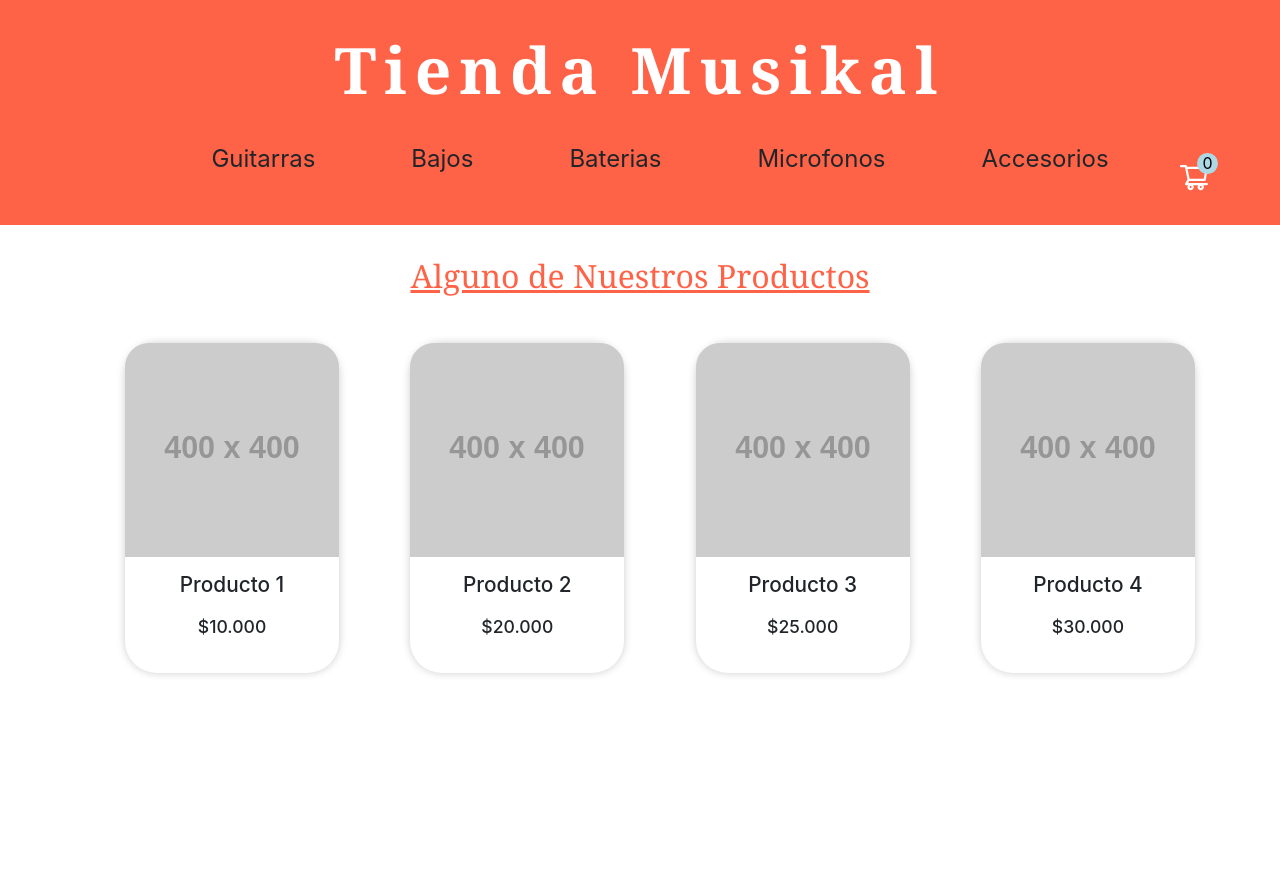
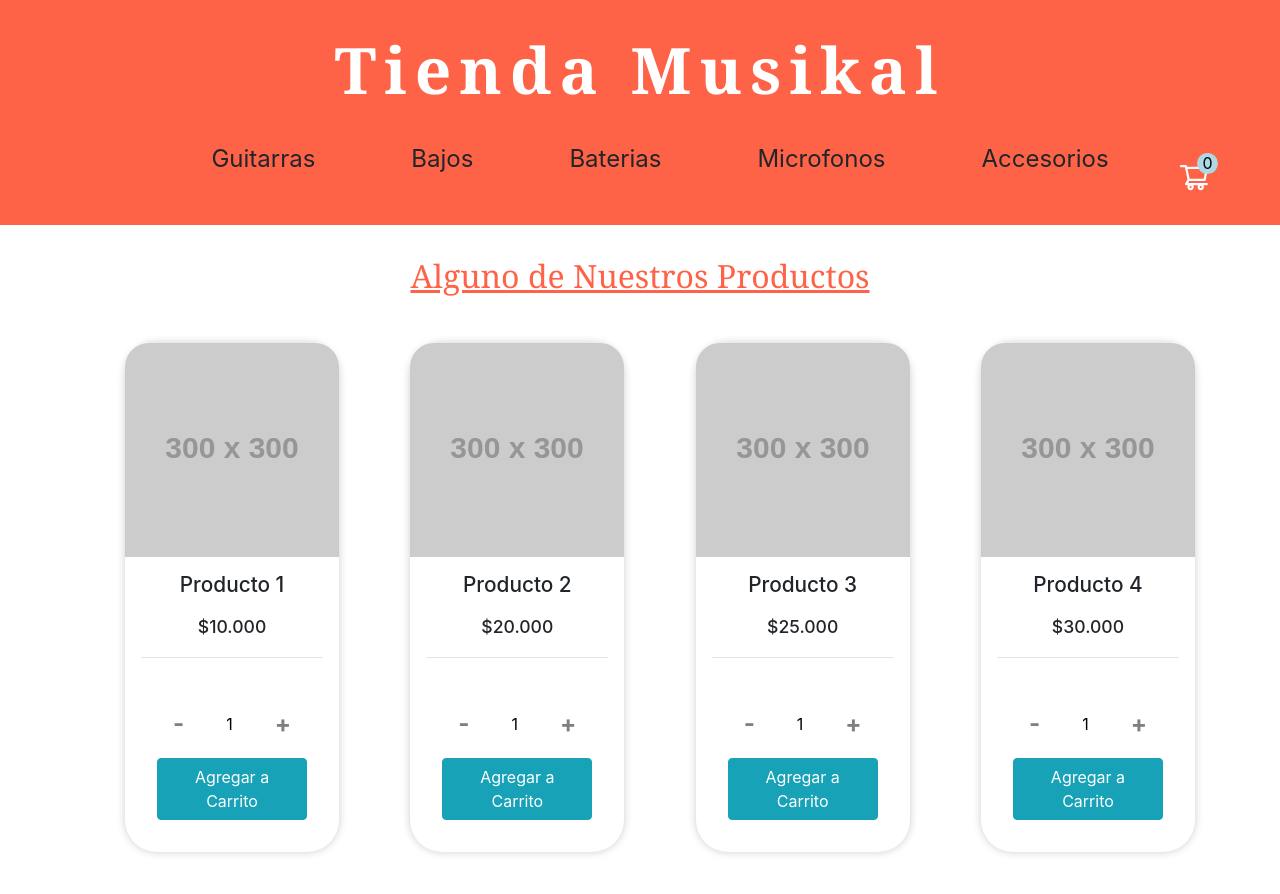
Before and after one commit to Ernesferre/tienda-ecommerce, a React (Create React App) app: page / in a window 1280 px wide. Shown: the top 894 px of the page. Before the commit the page ends 800 px from the top, so only its background shows below. Built offline with nearby package versions, Linux system fonts and the light colour scheme; a web font is replaced by a local one.

Commit message:
Implementación de useState para contar productos

```diff
--- a/src/components/ProductCard/ProductCard.jsx
+++ b/src/components/ProductCard/ProductCard.jsx
@@ -1,12 +1,15 @@
+import StateCounter from '../StateCounter/StateCounter';
 import './ProductCard.css';
 
 const ProductCard = ({titulo, precio}) => {
     return (
         <article className="productCard">
-            <img src="https://placehold.it/400x400" alt="Mi producto de prueba"/>
+            <img src="https://placehold.it/300x300" alt="Mi producto de prueba"/>
             <div>
                 <h3>{titulo}</h3>
                 <p>${precio}</p>
+                <hr/>
+                <StateCounter/>
             </div>
         </article>
     )
--- /dev/null
+++ b/src/components/StateCounter/StateCounter.css
@@ -0,0 +1,25 @@
+.contador {
+  display: flex;
+  justify-content: space-between;
+}
+
+.contador a {
+  font-weight: bold;
+  color: gray;
+  font-size: 1.5rem;
+  text-decoration: none;
+
+}
+
+.contador a:hover {
+  text-decoration: none;
+  color:green;
+  font-weight: bold;
+}
+
+input {
+  width: 30px;
+  text-align: center;
+  border: 0;
+
+}
--- /dev/null
+++ b/src/components/StateCounter/StateCounter.jsx
@@ -0,0 +1,36 @@
+import {useState} from 'react'
+import './StateCounter.css';
+
+function StateCounter ()  {
+
+  const [valor, setValor] = useState(1);
+
+  function restar () {
+    let resultado = valor - 1;
+    return resultado;
+  }
+
+  function sumar  () {
+    let resultado = valor + 1;
+    return resultado;
+  }
+
+  return (
+
+          <div>
+              <div className="contador">
+                <a href="#" onClick={() => setValor (restar)}>-</a>
+
+                <input type="text" value={valor} placeholder="0" width="5px"/>
+
+                <a href="#" onClick={() => setValor (sumar)}>+</a>
+              </div>
+              <button className="btn btn-info">Agregar a Carrito</button>
+          </div>
+
+  )
+}
+
+
+
+export default StateCounter;
--- a/src/components/WidgetCart/WidgetCart.css
+++ b/src/components/WidgetCart/WidgetCart.css
@@ -2,7 +2,7 @@
     height: 100vh;
     width: 20%;
     position: fixed;
-    right: 0;
+    left: 0;
     top: 0;
     background:white;
     z-index: 2;
--- a/src/components/global/NavAndWidgetCart.jsx
+++ b/src/components/global/NavAndWidgetCart.jsx
@@ -13,9 +13,6 @@ const NavAndWidgetCart = () => {
         }
 
 
-
-
-
         return (
                 <>
                         <Nav titulo="Tienda Musikal" action={openWidgetCart}/>
```
Also changed, not shown: 2 other files (tests, documents, lock files or other folders).
